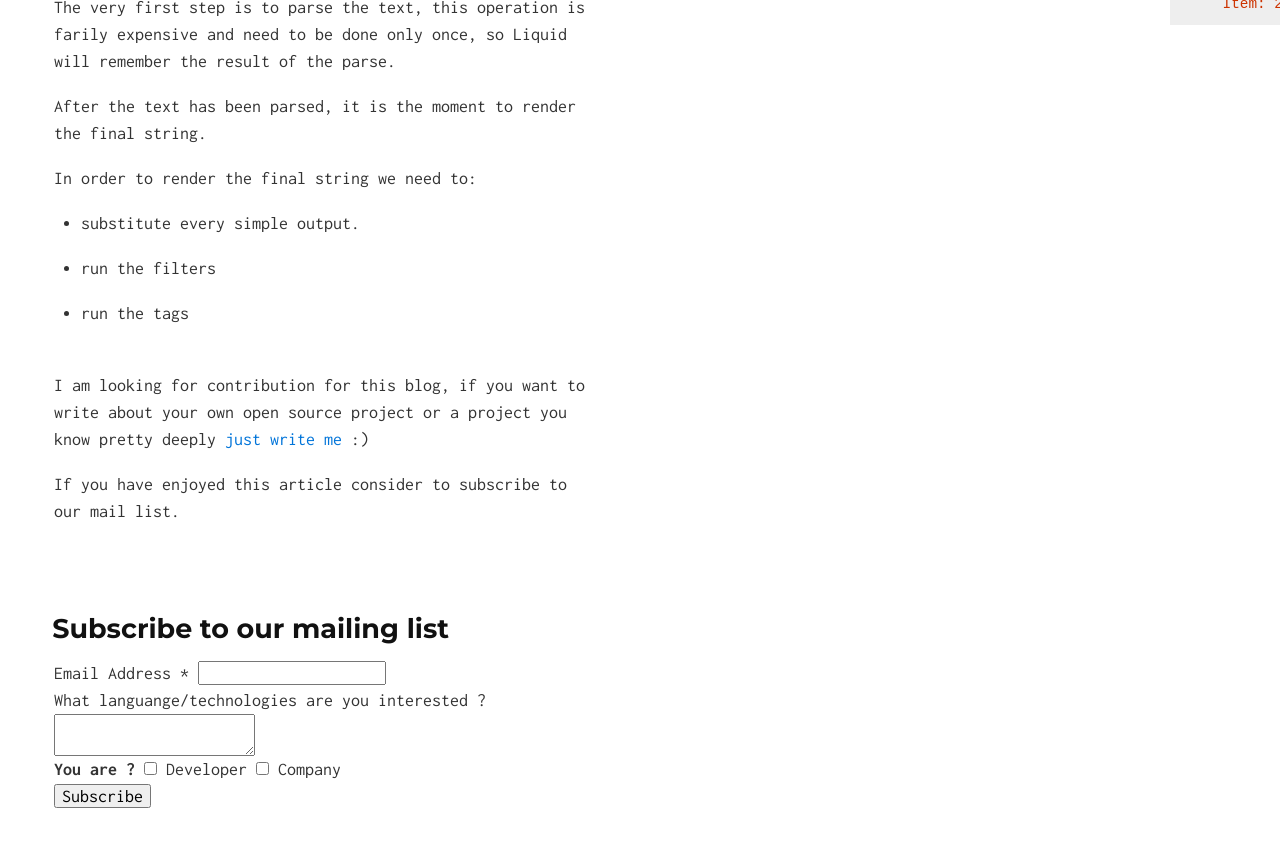
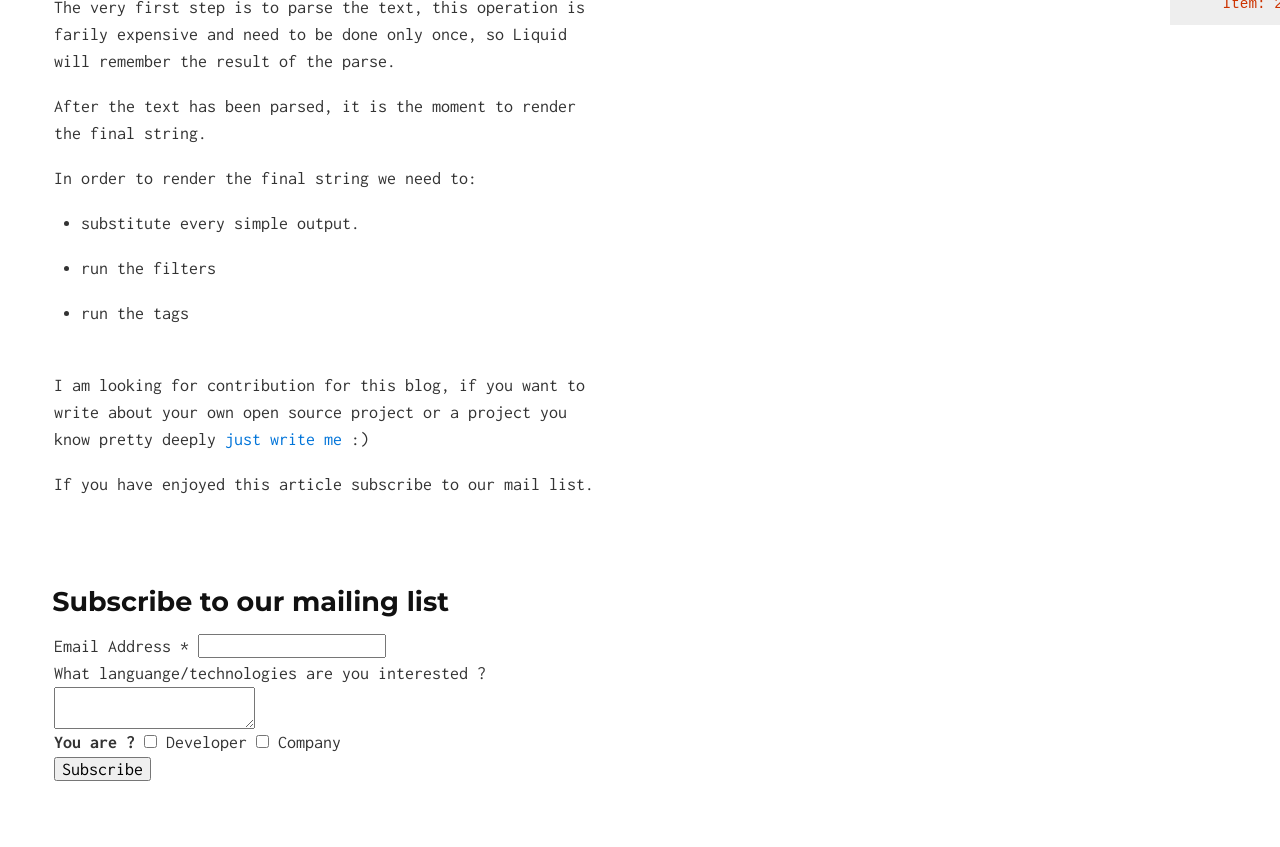
Before and after one commit to siscia/easy-hire, a Jekyll site: the page built from liquid-template.md, in a window 1280 px wide and 900 px high, scrolled down 1547 px. Shown: the top 847 px of the window. Built offline with Jekyll 4.4.1, drawn with Linux system fonts in a browser that asks for light colours; Markdown is read by kramdown in place of the engine named in the settings; comment, search, counter and statistics services are not loaded.

```diff
--- a/_layouts/tech.html
+++ b/_layouts/tech.html
@@ -30,7 +30,7 @@
 
     <p>I am looking for contribution for this blog, if you want to write about your own open source project or a project you know pretty deeply <a href="mailto:simone@mweb.biz">just write me</a> :)</p>
 
-<p>If you have enjoyed this article consider to subscribe to our mail list.</p>
+<p>If you have enjoyed this article subscribe to our mail list.</p>
 
     <br>
 
```
Also changed, not shown: _data/companies.yml (+9 -0 lines).
